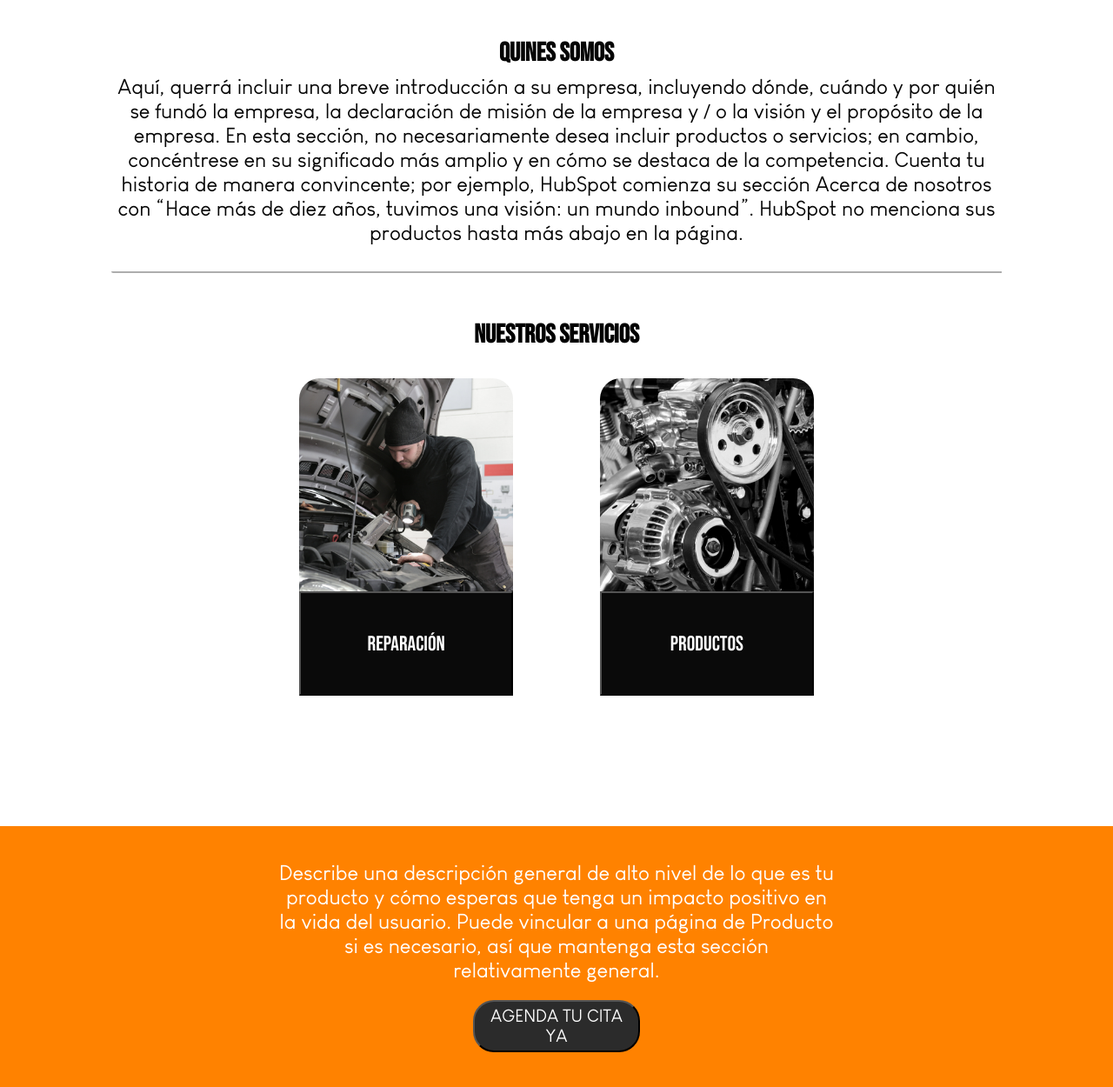
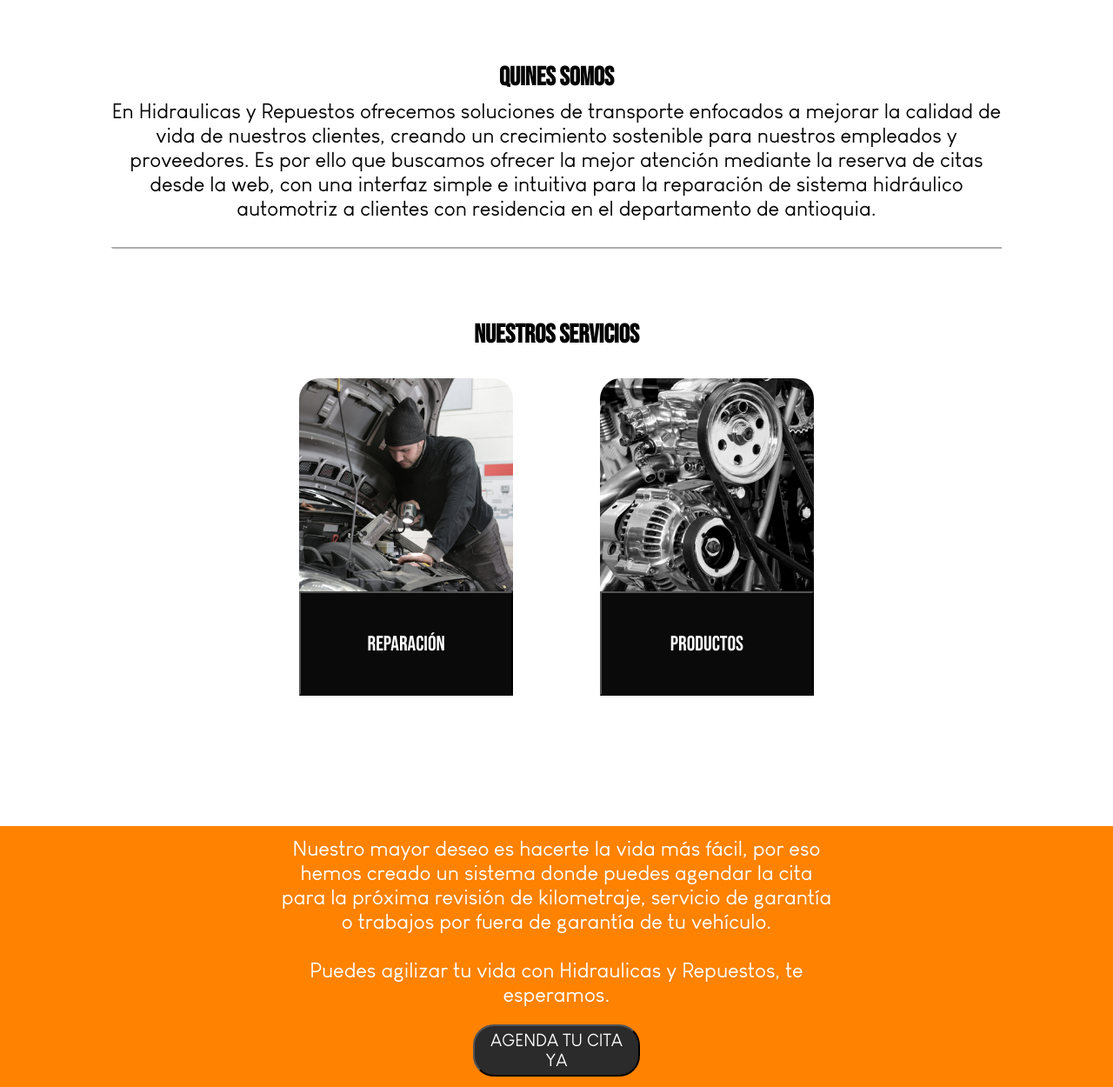
Before and after one commit to Dan802/HIDRAULICAS-Y-REPUESTOS, a plain HTML site: page index.html in a window 1280 px wide. Shown: the part 400-1650 px from the top of the page at 87% size. Drawn offline with Linux system fonts and the light colour scheme.

Commit message:
Descripciones
Descripciones y mejoras visuales

```diff
--- a/css/EstilosContacto.css
+++ b/css/EstilosContacto.css
@@ -23,7 +23,7 @@
     font-size: 24px;
 }
 body{
-    height: 700px;
+    /* height: 700px; */
     /* background-color: rgba(56, 21, 38, 0.356); */
 }
 .hyr_barra_navegacion{
@@ -75,6 +75,7 @@ header{
     display: flex;
     align-items: center;
     justify-content: center;
+    margin-top: 4%;
 }
 .hyr_titulo{
     color: black;
@@ -87,7 +88,7 @@ header{
 }
 .titulos{
     font-size: 40px;
-
+    margin-top: 2%;
 }
 .hyr_contacto_info_contenedor{
     width: 80%;
@@ -102,7 +103,7 @@ header{
 }
 .hyr_redes_imagen{
     width: 40%;
-    height: 100%;
+    height: 929px;
 }
 .hyr_redes{
     display: block;
@@ -117,6 +118,7 @@ header{
     width: 100%;
     height: 40%;
     display: flex;
+    margin-top: 4%;
 }
 .hyr_redes_boton{
     width: 65%;
--- a/index.html
+++ b/index.html
@@ -10,8 +10,6 @@
     <link rel="preconnect" href="https://fonts.googleapis.com">
     <link rel="preconnect" href="https://fonts.gstatic.com" crossorigin>
     <link href="https://fonts.googleapis.com/css2?family=Bebas+Neue&display=swap" rel="stylesheet">
-
-
     <link rel="stylesheet" href="css/estilo.css">
 </head>
 
@@ -26,7 +24,6 @@
             <a href="#hyr_nuestros_servicios_contenedor" class="nav-enlace desaparace">NUESTROS SERVICIOS</a>
             <a href="PideCita.html" class="nav-enlace desaparace">PIDE TU CITA</a>
             <a href="Contacto.html" class="nav-enlace desaparace">CONTACTO</a>
-            <a href="Contacto.html" class="nav-enlace desaparace">DUDAS</a>
         </nav>
         <!-- Esta es la barra deslizante para responsive -->
         <div id="hyr_barra_responsive">
@@ -45,24 +42,19 @@
     </header>
 
     <main class="hyr_main">
-        <section class="hyr_quines_somos">
-            <div class="hyr_quines_somos_info">
-                <div class="hyr_titulo">QUINES SOMOS</div>
+        <section  class="hyr_quines_somos">
+            <div id="hyr_quines_somos" class="hyr_quines_somos_info">
+                <div  class="hyr_titulo">QUINES SOMOS</div>
                 <p id="hyr_quienes_somos_p">
-                    Aquí, querrá incluir una breve introducción a su empresa, incluyendo dónde, cuándo y por quién se
-                    fundó la empresa, la declaración de misión de la empresa y / o la visión y el propósito de la
-                    empresa.
-                    En esta sección, no necesariamente desea incluir productos o servicios; en cambio, concéntrese en su
-                    significado más amplio y en cómo se destaca de la competencia. Cuenta tu historia de manera
-                    convincente;
-                    por ejemplo, HubSpot comienza su sección Acerca de nosotros con “Hace más de diez años, tuvimos una
-                    visión: un mundo inbound”. HubSpot no menciona sus productos hasta más abajo en la página.
+                    En Hidraulicas y Repuestos ofrecemos soluciones de transporte enfocados a mejorar la calidad de vida de nuestros clientes,
+                    creando un crecimiento sostenible para nuestros empleados y proveedores. Es por ello que buscamos ofrecer la mejor atención
+                    mediante la reserva de citas desde la web, con una interfaz simple e intuitiva para la reparación de sistema hidráulico automotriz
+                    a clientes con residencia en el departamento de antioquia.
                 </p>
             </div>
         </section>
 
-        <section class="hyr_nuestros_servicios_contenedor">
-
+        <section id="hyr_nuestros_servicios_contenedor" class="hyr_nuestros_servicios_contenedor">
             <section class="hyr_nuestros_servicios">
                 <div class="hyr_titulo">NUESTROS SERVICIOS</div>
                 <div class="hyr_nuestros_servicios_items">
@@ -87,11 +79,12 @@
 
         <footer>
             <div class="hyr_footer">
-                <p>Describe una descripción general de alto nivel de lo que es tu producto y cómo esperas que tenga un
-                    impacto positivo en la vida del usuario. Puede vincular a una página de Producto si es necesario,
-                    así que mantenga esta sección relativamente general.
+                <p>Nuestro mayor deseo es hacerte la vida más fácil, por eso hemos creado un sistema donde puedes
+                    agendar la cita para la próxima revisión de kilometraje, servicio de garantía o trabajos por fuera de garantía de tu vehículo.
+                    <br />
+                    <br />Puedes agilizar tu vida con Hidraulicas y Repuestos, te esperamos.
                 </p>
-                <button class="hyr_footer_btn">
+                <button  href="PideCita.html" class="hyr_footer_btn">
                     AGENDA TU CITA YA
                 </button>
             </div>
@@ -106,12 +99,10 @@
                     enlace[i].classList.toggle('desaparace');
                 }
             }
-
             function Desliza() {
                 console.log('menu')
                 document.getElementById('slide-bar').classList.toggle('active')
             }
         </script>
 </body>
-
 </html>
```
Also changed, not shown: PideCita.html (+9 -11 lines), css/EstilosPideCita.css (+3 -7 lines).
